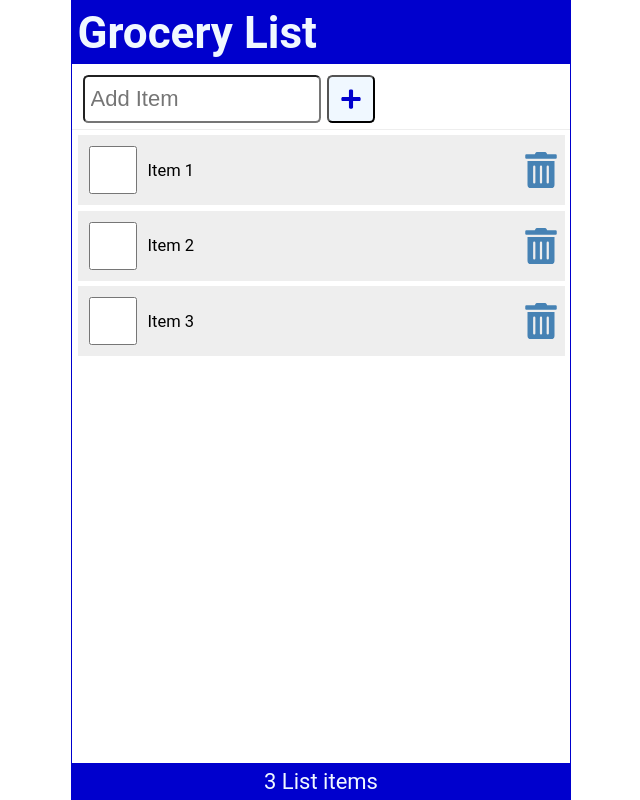
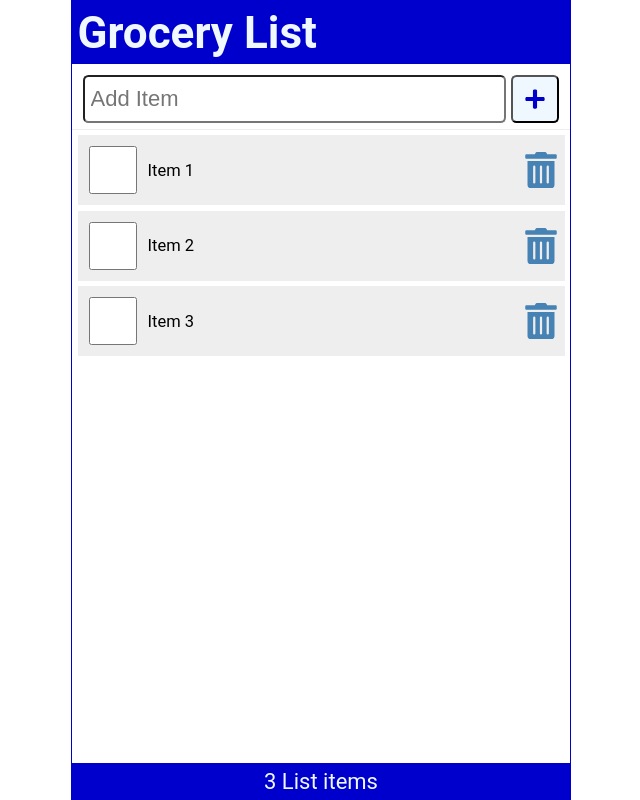
Before and after one commit to marksayers46/grocery-list, a React (Create React App) app: page / in a window 1280 px wide. Shown: the whole page, without its empty margins (319-959 px from the left). Built offline with nearby package versions, Linux system fonts and the light colour scheme.

Commit message:
set up handleSubmit for my search input button click

```diff
--- a/src/AddItem.js
+++ b/src/AddItem.js
@@ -1,7 +1,7 @@
 import React from 'react'
 import { FaPlus } from 'react-icons/fa';
 
-const AddItem = () => {
+const AddItem = ({ handleSubmit }) => {
 
 
     return (
@@ -15,6 +15,7 @@ const AddItem = () => {
             required
             />
             <button
+                onClick={() => handleSubmit()}
                 type='submit'
                 aria-label='Add Item'
             >
--- a/src/App.js
+++ b/src/App.js
@@ -22,6 +22,7 @@ function App() {
           item: "Item 3"
       }
   ]);
+  const [newItem, setNewItem] = useState('')
 
   const handleCheck = (id) => {
     // console.log(`key: ${id}`)
@@ -37,11 +38,19 @@ function App() {
     localStorage.setItem('shoppingList', JSON.stringify(listItems));
   }
 
+  const handleSubmit = (e) => {
+    console.log('Submitted')
+  }
+
 
   return (
     <div className="App">
       <Header title="Grocery List" />
-      <AddItem />
+      <AddItem
+        newItem={newItem}
+        setNewItem={setNewItem}
+        handleSubmit={handleSubmit}
+      />
       <Content
         items={items}
         handleCheck={handleCheck}
--- a/src/index.css
+++ b/src/index.css
@@ -133,7 +133,7 @@ but screen readers for accessibility will will */
 
 .addForm input[type='text'] {
   flex-grow: 1;
-  max-width: calc(100% - 50%);
+  max-width: calc(100% - 50px);
   min-height: 48px;
   font-size: 1rem;
   padding: 0.25rem;
```
